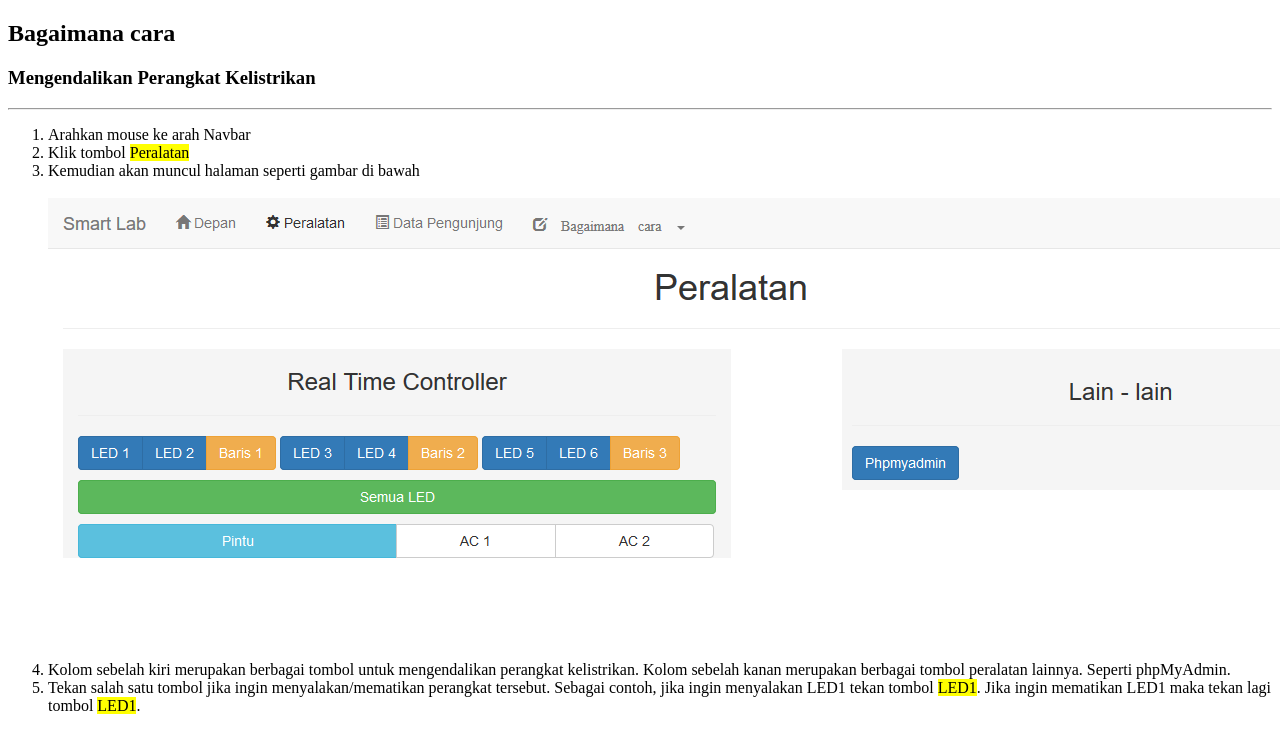
After one commit to 100nandoo/Skripsi, a PHP site: page /pages/tutor2.html in a window 1280 px wide; the page is wider, and only the part inside the window is pictured. The commit adds this page. Shown: the top 753 px of that part. Run offline with PHP 8.4, Linux system fonts and the light colour scheme.

Commit message:
Penambahan halaman tutor2
* Penambahan halaman tutor2 dan halaman telah selesai
* Indentasi beberapa file

```diff
--- a/pages/dashboard.php
+++ b/pages/dashboard.php
@@ -44,6 +44,7 @@ if (!isset($_SESSION['username'])) {
           <a href="" class="dropdown-toggle glyphicon glyphicon-edit" data-toggle="dropdown"> Bagaimana cara <span class="caret"></span></a>
           <ul class="dropdown-menu" role="menu">
             <li><a href="#tutor1"><span class="glyphicon glyphicon-user"></span> Menambah Pengunjung Baru</a></li>
+            <li><a href="#tutor2"><span class="glyphicon glyphicon-cog"></span> Mengendalikan Perangkat Kelistrikan</a></li>
             <li><a href="logout.php"><span class="glyphicon glyphicon-log-in"></span> Logout</a></li>
           </ul>
         </li>
--- a/pages/home.php
+++ b/pages/home.php
@@ -3,7 +3,7 @@
 <html>
   <head>
     <meta charset="utf-8">
-    <title>rfid</title>
+    <title>title</title>
   </head>
   <body>
 			<div class="container-fluid">
--- /dev/null
+++ b/pages/tutor2.html
@@ -0,0 +1,26 @@
+
+<!DOCTYPE html>
+<html>
+<head>
+  <meta charset="utf-8">
+  <title>title</title>
+</head>
+<body>
+  <div class="container-fluid">
+    <h2 class="text-center">Bagaimana cara</h2>
+    <h3 class="text-center">Mengendalikan Perangkat Kelistrikan</h3><hr>
+    <ol class="text-justify">
+      <li>Arahkan mouse ke arah Navbar</li>
+      <li>Klik tombol <mark>Peralatan</mark></li>
+      <li>Kemudian akan muncul halaman seperti gambar di bawah</li>
+      <br><img src="../images/tutor2-1.png" alt="asdf" class="img-thumbnail img-responsive"><br><br>
+      <li>Kolom sebelah kiri merupakan berbagai tombol untuk mengendalikan perangkat kelistrikan.
+        Kolom sebelah kanan merupakan berbagai tombol peralatan lainnya. Seperti phpMyAdmin.</li>
+        <li>Tekan salah satu tombol jika ingin menyalakan/mematikan perangkat tersebut.
+          Sebagai contoh, jika ingin menyalakan LED1 tekan tombol <mark>LED1</mark>.
+          Jika ingin mematikan LED1 maka tekan lagi tombol <mark>LED1</mark>.</li>
+
+        </div>
+
+      </body>
+      </html>
```
Also changed, not shown: pages/tutor1.html (+5 -5 lines), images/tutor2-1.png (added), js/anglr_script.js (indentation only). Lines whose indentation alone changed are shown as unchanged.
